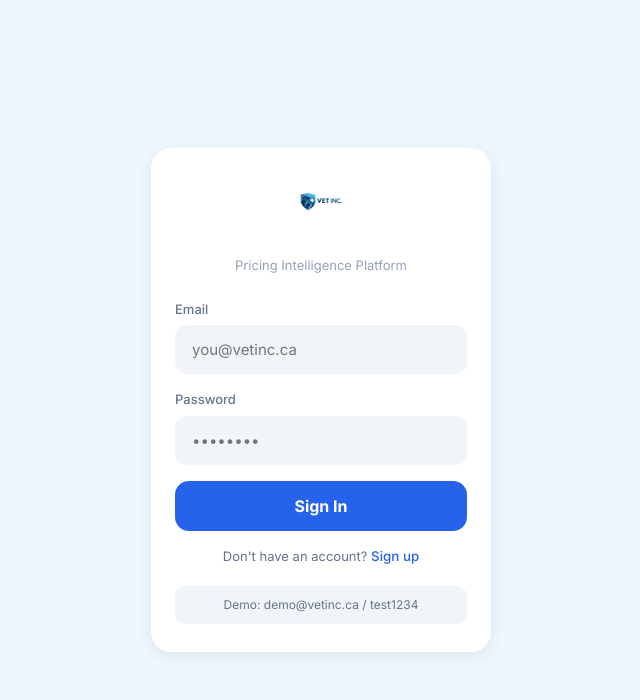
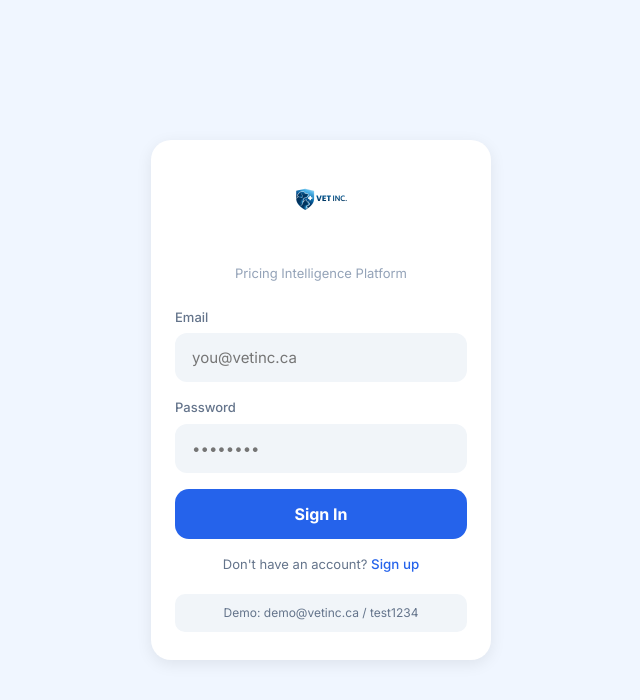
Before and after one commit to jack108510/vet-inc-clinic-v2, a website: page index.html in a window 1280 px wide. Shown: the whole page, without its empty margins (319-959 px from the left). Drawn offline with Linux system fonts and the light colour scheme.

Commit message:
Bigger logo on login (240px) — actual brand presence

```diff
--- a/index.html
+++ b/index.html
@@ -74,7 +74,7 @@ a { color: var(--blue); text-decoration:none; }
   width:100%; max-width:340px; box-shadow:0 4px 16px rgba(0,0,0,0.08);
 }
 .login-logo-img {
-  width:200px; height:52px; margin:0 auto 28px;
+  width:240px; height:64px; margin:0 auto 32px;
   display:block; object-fit:contain;
 }
 .login-card h1 { text-align:center; font-size:20px; font-weight:700; margin-bottom:2px; display:none; }
```
